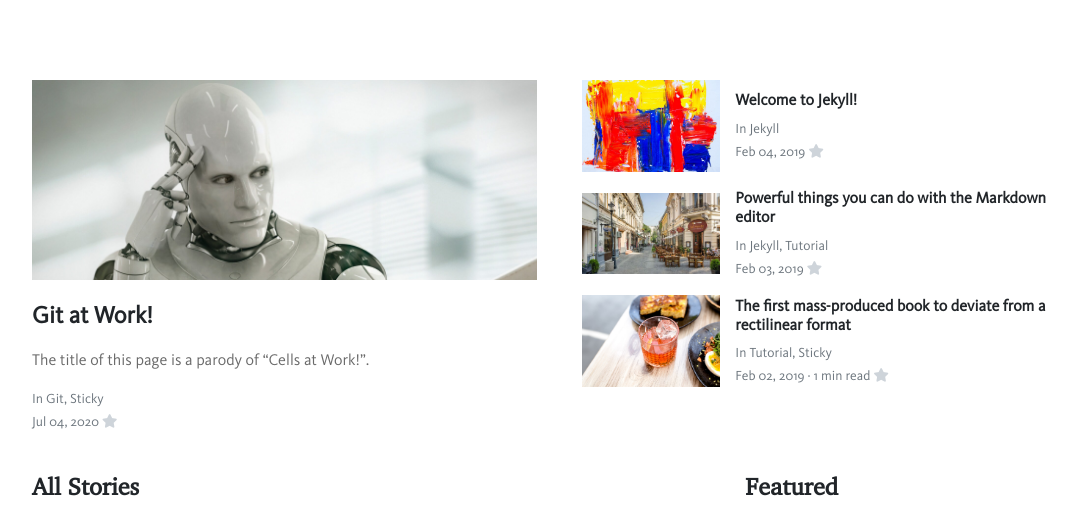
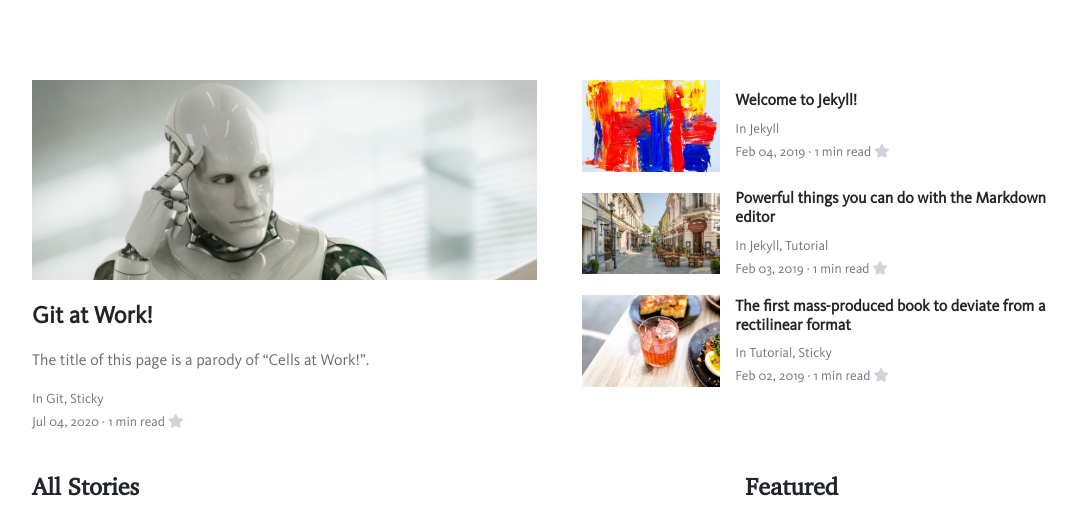
Before and after one commit to hayden-rhee/devlog, a Jekyll site: the page built from index.html, in a window 1280 px wide and 900 px high. Shown: the top 517 px of the window, without its empty margins (88-1172 px from the left). Built offline with Jekyll 4.4.1, drawn with Linux system fonts in a browser that asks for light colours; nearby versions of some CDN libraries; the list of posts is cut into pages by our own code.

Commit message:
automatic commit on 2020-07-06 23:04:55

```diff
--- a/_includes/search-lunr.html
+++ b/_includes/search-lunr.html
@@ -74,5 +74,5 @@ function lunr_search(term) {
 </style>
 
 <form class="bd-search hidden-sm-down" onSubmit="return lunr_search(document.getElementById('lunrsearch').value);">
-<input type="text" class="form-control text-small"  id="lunrsearch" name="q" value="" placeholder="Search">
+<input type="text" class="form-control text-small"  id="lunrsearch" name="q" value="" size=28 placeholder="Search .devlog">
 </form>
--- a/index.html
+++ b/index.html
@@ -37,7 +37,7 @@ description: ".devlog"
                 </span>
         </small>
         <small class="text-muted">
-            {{ latest_post.date | date: '%b %d, %Y' }} <i class="fa fa-star text-gray"></i>
+            {{ latest_post.date | date: '%b %d, %Y' }} · {% include meta-read-time.html %} <i class="fa fa-star text-gray"></i>
         </small>
     </div>
     </div>
@@ -68,7 +68,7 @@ description: ".devlog"
                         </span>
                     </small>
                     <small class="text-muted">
-                        {{ second_post.date | date: '%b %d, %Y' }} <i class="fa fa-star text-gray"></i>
+                        {{ second_post.date | date: '%b %d, %Y' }} · {% include meta-read-time.html %} <i class="fa fa-star text-gray"></i>
                     </small>
                 </div>
             </div>
@@ -95,7 +95,7 @@ description: ".devlog"
                         </span>
                     </small>
                     <small class="text-muted">
-                        {{ third_post.date | date: '%b %d, %Y' }} <i class="fa fa-star text-gray"></i>
+                        {{ third_post.date | date: '%b %d, %Y' }} · {% include meta-read-time.html %} <i class="fa fa-star text-gray"></i>
                     </small>
                 </div>
             </div>
```
